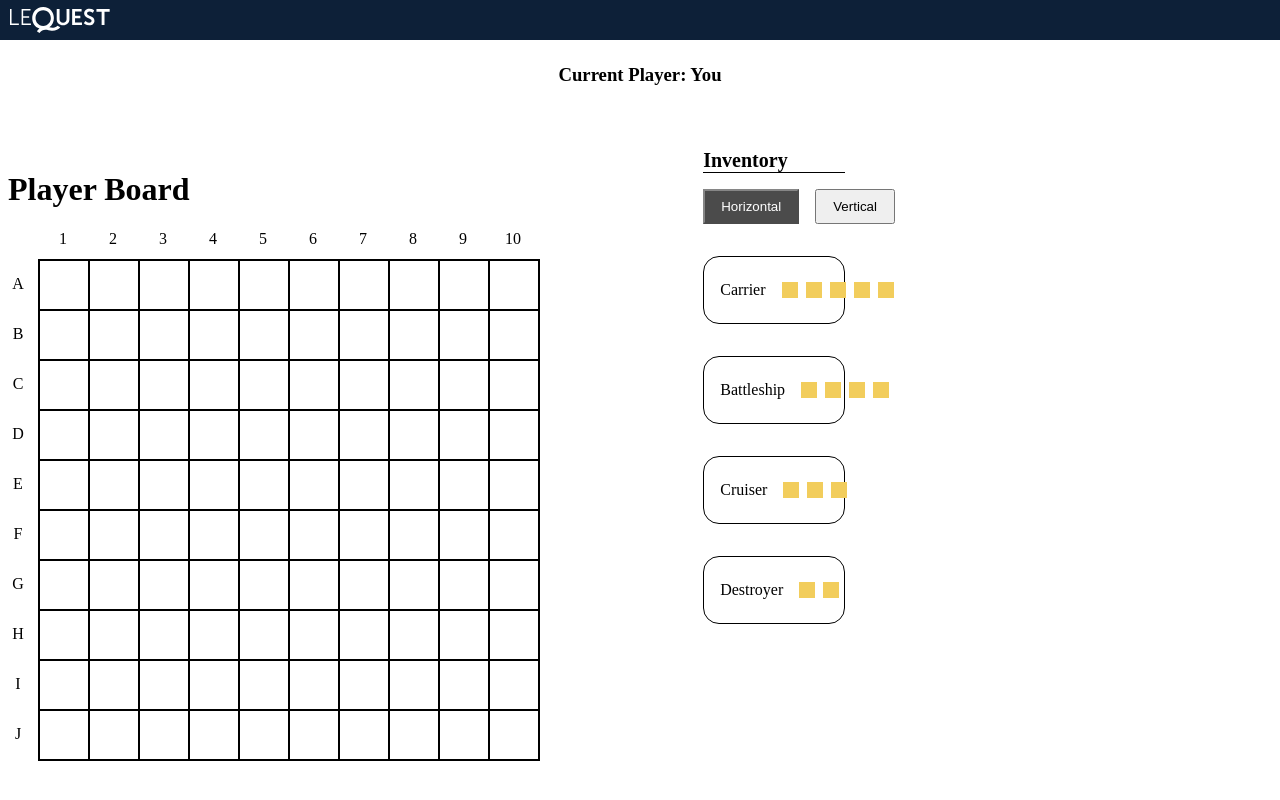
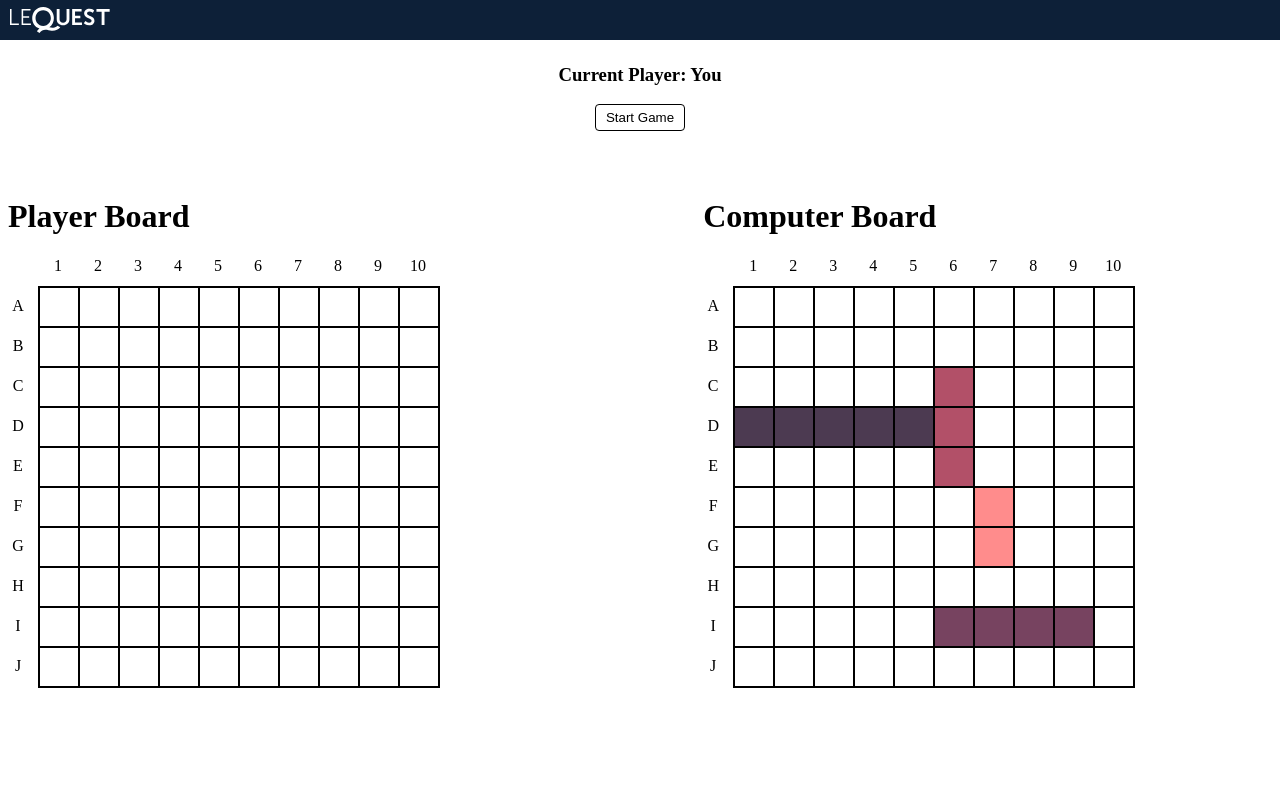
Before and after one commit to ishraqe/battleship, a React app: page / in a window 1280 px wide. Shown: the top 800 px of the page. Built offline with nearby package versions, Linux system fonts and the light colour scheme.

Commit message:
depoloying done

```diff
--- a/src/Components/Axis/Axis.css
+++ b/src/Components/Axis/Axis.css
@@ -6,7 +6,7 @@
 
 .battleship__axis.row {
   flex-direction: row;
-    width: 500px;
+  width: 400px;
   height: 20px;
   left: 30px;
   top: 0px;
@@ -15,7 +15,7 @@
 .battleship__axis.column {
   flex-direction: column;
   width: 20px;
-    height: 500px;
+  height: 400px;
   left: 0px;
   top: 30px;
 }
--- a/src/Components/Battleship.jsx
+++ b/src/Components/Battleship.jsx
@@ -1,5 +1,5 @@
 import PropTypes from "prop-types";
-import React, { useState } from "react";
+import React, { useEffect, useState } from "react";
 
 import Axis from "./Axis";
 import Board from "./Board";
@@ -8,20 +8,37 @@ import TitleBar from "./TitleBar";
 import Summary from "./Summary";
 
 import "./Battleship.css";
-import { SHIPS, AXIS, CURRENT_PLAYER } from "../utils/DB";
+import { SHIPS, AXIS, CURRENT_PLAYER, BOARD_ARR } from "../utils/DB";
+import { hasEnoughBlocksToDeploy } from "../helpers/helper";
 
 const Battleship = () => {
-  const [availableShips, setAvailableShips] = useState(SHIPS);
+  // comon states
   const [selectedShipToPlace, setSelectedShipToPlace] = useState(null);
+  const [currentPlayer, setCurrentPlayer] = useState(CURRENT_PLAYER.player);
+  const [hasGameStarted, setHasGameStarted] = useState(true);
+
+  // player states
+  const [playerAvailableShips, setPlayerAvailableShips] = useState(SHIPS);
   const [playersSelectedAxis, setPlayersSelectedAxis] = useState(
     AXIS.horizontal
   );
+  const [playerDeployedShips, setPlayerDeployedShips] = useState([]);
 
-  const [currentPlayer, setCurrentPlayer] = useState(CURRENT_PLAYER.player);
-  const [hasGameStarted, setHasGameStarted] = useState(false);
+  // computer states
+  const [computerAvailableShips, setComputerAvailableShips] = useState(SHIPS);
+  const [computerDeployedShips, setComputerDeployedShips] = useState([]);
 
-  const [playerDeployedShips, setPlayerDeployedShips] = useState([]);
-  const [computerDeployedShips, setComputerDeployedShips] = useState([]);
+  // based on avalilable player ships  sets current player
+  useEffect(() => {
+    if (playerAvailableShips.length === 0) {
+      setCurrentPlayer(CURRENT_PLAYER.computer);
+    }
+  }, [playerAvailableShips]);
+
+  //
+  useEffect(() => {
+    deployShipsForComputer();
+  }, []);
 
   const handleSelectShipToPlace = (ship) => {
     setSelectedShipToPlace(ship);
@@ -32,29 +49,28 @@ const Battleship = () => {
     setSelectedShipToPlace(null);
   };
 
-  const onClickBoradSquare = (square) => {
+  const onClickBoradSquare = ({ x: rowIndex, y: columnIndex }) => {
     if (selectedShipToPlace) {
-      const canDeployShip =
-        playersSelectedAxis === AXIS.horizontal
-          ? selectedShipToPlace.shipLength + square.x > 10
-            ? false
-            : true
-          : selectedShipToPlace.shipLength + square.y > 10
-          ? false
-          : true;
+      const isHorizontal = playersSelectedAxis === AXIS.horizontal;
 
-      if (canDeployShip) {
-        const isHorizontal = playersSelectedAxis === AXIS.horizontal;
+      if (
+        hasEnoughBlocksToDeploy({
+          isHorizontal,
+          shipLength: selectedShipToPlace.shipLength,
+          rowIndex,
+          columnIndex
+        })
+      ) {
         let ocupiedBlocks = [];
         const shipLengthArr = Array(selectedShipToPlace.shipLength).fill(0);
 
         if (isHorizontal) {
           shipLengthArr.forEach((_, index) => {
-            ocupiedBlocks.push(`${square.x + index}${square.y}`);
+            ocupiedBlocks.push(`${rowIndex + index}${columnIndex}`);
           });
         } else {
           shipLengthArr.forEach((_, index) => {
-            ocupiedBlocks.push(`${square.x}${square.y + index}`);
+            ocupiedBlocks.push(`${rowIndex}${columnIndex + index}`);
           });
         }
         let isPlaceTaken = false;
@@ -83,11 +99,11 @@ const Battleship = () => {
         };
         setPlayerDeployedShips([...playerDeployedShips, deployableShipObj]);
 
-        const newAvailableShips = availableShips.filter(
+        const newPlayerAvailableShips = playerAvailableShips.filter(
           (ship) => ship.name !== selectedShipToPlace.name
         );
 
-        setAvailableShips(newAvailableShips);
+        setPlayerAvailableShips(newPlayerAvailableShips);
         setSelectedShipToPlace(null);
       } else {
         alert("Can not place ship here!!");
@@ -101,17 +117,92 @@ const Battleship = () => {
     setHasGameStarted(true);
   };
 
+  const getOcuiableDataBasedOnAxis = (
+    isHorizontal,
+    rowIndex,
+    columnIndex,
+    arrIndex
+  ) => {
+    return isHorizontal
+      ? `${rowIndex + arrIndex}${columnIndex}`
+      : `${rowIndex}${columnIndex + arrIndex}`;
+  };
+
+  const getRandomOcupiableBlock = (computerShips, isHorizontal) => {
+    const columnIndex = Math.floor(Math.random() * BOARD_ARR.length);
+    const rowIndex = Math.floor(Math.random() * BOARD_ARR[columnIndex].length);
+    const length = computerShips.shipLength;
+
+    let ocupieableBlocks = [];
+
+    if (
+      hasEnoughBlocksToDeploy({
+        isHorizontal,
+        shipLength: computerShips.shipLength,
+        rowIndex,
+        columnIndex
+      })
+    ) {
+      Array(length)
+        .fill(0)
+        .forEach((_, index) => {
+          ocupieableBlocks.push(
+            getOcuiableDataBasedOnAxis(
+              isHorizontal,
+              rowIndex,
+              columnIndex,
+              index
+            )
+          );
+        });
+    } else {
+      return getRandomOcupiableBlock(computerShips, isHorizontal);
+    }
+
+    return ocupieableBlocks;
+  };
+
+  const getRandomBlock = () => {
+    let tempAvShip = computerAvailableShips;
+    let tempDeployedArr = [];
+    while (tempAvShip?.length > 0) {
+      const isHorizontal = Math.random() < 0.5 ? true : false; // ?
+
+      const block =
+        tempAvShip &&
+        tempAvShip.length > 0 &&
+        getRandomOcupiableBlock(tempAvShip[0], isHorizontal);
+
+      const deployableShipObj = {
+        shipName: tempAvShip[0].name,
+        shipLength: tempAvShip[0].shipLength,
+        ocupiedBlocks: block,
+        isHorizontal
+      };
+      tempDeployedArr = [...tempDeployedArr, deployableShipObj];
+      tempAvShip.shift();
+    }
+
+    if (tempDeployedArr.length === 4) {
+      setComputerAvailableShips([]);
+      setComputerDeployedShips(tempDeployedArr);
+    }
+  };
+
   // randomly deploy ships on the board
   const deployShipsForComputer = () => {
     // setComputerDeployedShips()
+    getRandomBlock();
   };
+
+  console.log({ computerAvailableShips, computerDeployedShips });
 
   return (
     <div className="battleship__stage">
       <TitleBar />
       <Summary
         hasGameStarted={hasGameStarted}
-        availableShips={availableShips}
+        playerAvailableShips={playerAvailableShips}
         handleGameStart={handleGameStart}
         currentPlayer={currentPlayer}
       />
@@ -127,7 +218,7 @@ const Battleship = () => {
               <Board
                 selectedShipToPlace={selectedShipToPlace}
                 onClickBoradSquare={onClickBoradSquare}
-                playerDeployedShips={playerDeployedShips}
+                deployedShips={playerDeployedShips}
                 boardOwner={CURRENT_PLAYER.player}
               />
             </div>
@@ -138,7 +229,7 @@ const Battleship = () => {
           {!hasGameStarted ? (
             <Inventory
               title="Inventory"
-              availableShips={availableShips}
+              playerAvailableShips={playerAvailableShips}
               handleSelectShipToPlace={handleSelectShipToPlace}
               selectedShipToPlace={selectedShipToPlace}
               playersSelectedAxis={playersSelectedAxis}
@@ -154,7 +245,7 @@ const Battleship = () => {
                 <Board
                   selectedShipToPlace={selectedShipToPlace}
                   onClickBoradSquare={onClickBoradSquare}
-                  playerDeployedShips={playerDeployedShips}
+                  deployedShips={computerDeployedShips}
                   boardOwner={CURRENT_PLAYER.computer}
                 />
               </div>
--- a/src/Components/Board/Board.css
+++ b/src/Components/Board/Board.css
@@ -4,8 +4,8 @@
   position: absolute;
   top: 30px;
   left: 30px;
-    width: 500px;
-    height: 500px;
+  width: 400px;
+  height: 400px;
   border: 1px solid #000000;
   display: grid;
   grid-template-columns: repeat(var(--board-columns), 1fr);
--- a/src/Components/Board/index.jsx
+++ b/src/Components/Board/index.jsx
@@ -6,19 +6,16 @@ import BoardSquare from "./BoardSquare";
 import { BOARD_ARR, CURRENT_PLAYER } from "../../utils/DB";
 //
 
-const Board = ({ onClickBoradSquare, playerDeployedShips, boardOwner }) => {
+const Board = ({ onClickBoradSquare, deployedShips, boardOwner }) => {
   const isOcupied = (rowIndex, columnIndex) => {
     let flag = false;
     let shipName = "";
-
-    if (boardOwner === CURRENT_PLAYER.player) {
-      playerDeployedShips.forEach((ship) => {
-        if (ship.ocupiedBlocks.includes(`${rowIndex}${columnIndex}`)) {
-          flag = true;
-          shipName = ship.shipName;
-        }
-      });
-    }
+    deployedShips.forEach((ship) => {
+      if (ship.ocupiedBlocks.includes(`${rowIndex}${columnIndex}`)) {
+        flag = true;
+        shipName = ship.shipName;
+      }
+    });
 
     return {
       isOcupied: flag,
--- a/src/Components/Inventory/Inventory.css
+++ b/src/Components/Inventory/Inventory.css
@@ -1,5 +1,5 @@
 .battleship__inventory {
-  max-width: 25%;
+  max-width: 35%;
 }
 
 .inventory__title {
@@ -9,18 +9,19 @@
 }
 
 .inventory__item {
+  width: 150px;
   background-color: #fff;
   color: #000;
   border: 1px solid #000;
-  padding: 1.5rem 1rem;
-  border-radius: 1rem;
+  padding: 10px;
+  border-radius: 5px;
   display: flex;
   align-items: center;
   justify-content: space-between;
   cursor: pointer;
   transition: all 0.2s;
   text-transform: capitalize;
-  margin-top: 2rem;
+  margin-top: 20px;
 }
 
 .inventory__item--name {
@@ -38,30 +39,30 @@
 }
 
 .inventory__item:not(:last-child) {
-  margin-bottom: 1rem;
+  margin-bottom: 10px;
 }
 
 .inventory__item--container--smallbox {
   display: inline-flex;
 }
 .inventory__item--smallbox {
-  height: 1rem;
-  width: 1rem;
+  height: 10px;
+  width: 10px;
   background-color: #f2cd5c;
 }
 .inventory__item--smallbox:not(:last-child) {
-  margin-right: 0.5rem;
+  margin-right: 5px;
 }
 
 .intevtory__axis {
-  margin-top: 1rem;
+  margin-top: 10px;
   display: inline-flex;
 }
 
 .intevtory__axis button {
-  padding: 0.5rem 1rem;
+  padding: 5px 10px;
   cursor: pointer;
 }
 .intevtory__axis button:not(:last-child) {
-  margin-right: 1rem;
+  margin-right: 1px;
 }
--- a/src/Components/Inventory/index.jsx
+++ b/src/Components/Inventory/index.jsx
@@ -5,7 +5,7 @@ import { AXIS } from "../../utils/DB";
 
 const Inventory = ({
   title,
-  availableShips,
+  playerAvailableShips,
   handleSelectShipToPlace,
   selectedShipToPlace,
   playersSelectedAxis,
@@ -32,7 +32,7 @@ const Inventory = ({
           </button>
         </div>
 
-        {availableShips.map((ship) => {
+        {playerAvailableShips.map((ship) => {
           return (
             <div
               key={ship.name}
--- a/src/Components/Summary/index.js
+++ b/src/Components/Summary/index.js
@@ -3,7 +3,7 @@ import "./Summary.css";
 
 const index = ({
   hasGameStarted,
-  availableShips,
+  playerAvailableShips,
   handleGameStart,
   currentPlayer
 }) => {
@@ -12,7 +12,7 @@ const index = ({
       <div className="summary__info">
         <h3>Current Player: {currentPlayer}</h3>
       </div>
-      {availableShips.length === 0 ? (
+      {playerAvailableShips.length === 0 ? (
         <button className="summary__btn" onClick={handleGameStart}>
           Start Game
         </button>
--- /dev/null
+++ b/src/helpers/helper.js
@@ -0,0 +1,14 @@
+export const hasEnoughBlocksToDeploy = ({
+  isHorizontal,
+  shipLength,
+  rowIndex,
+  columnIndex
+}) => {
+  return isHorizontal
+    ? shipLength + rowIndex > 10
+      ? false
+      : true
+    : shipLength + columnIndex > 10
+    ? false
+    : true;
+};
```
Lines whose indentation alone changed are shown as unchanged.
